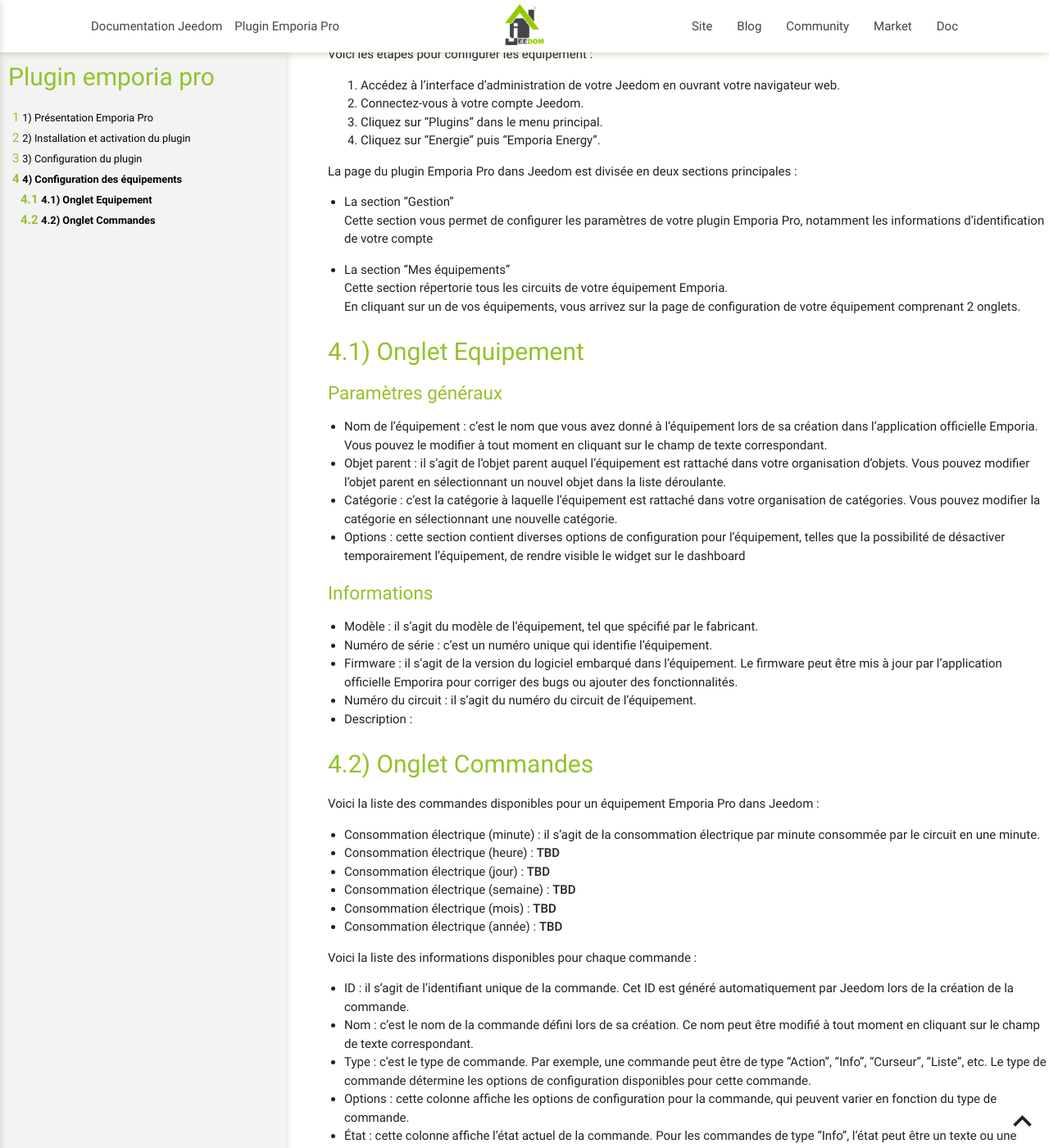
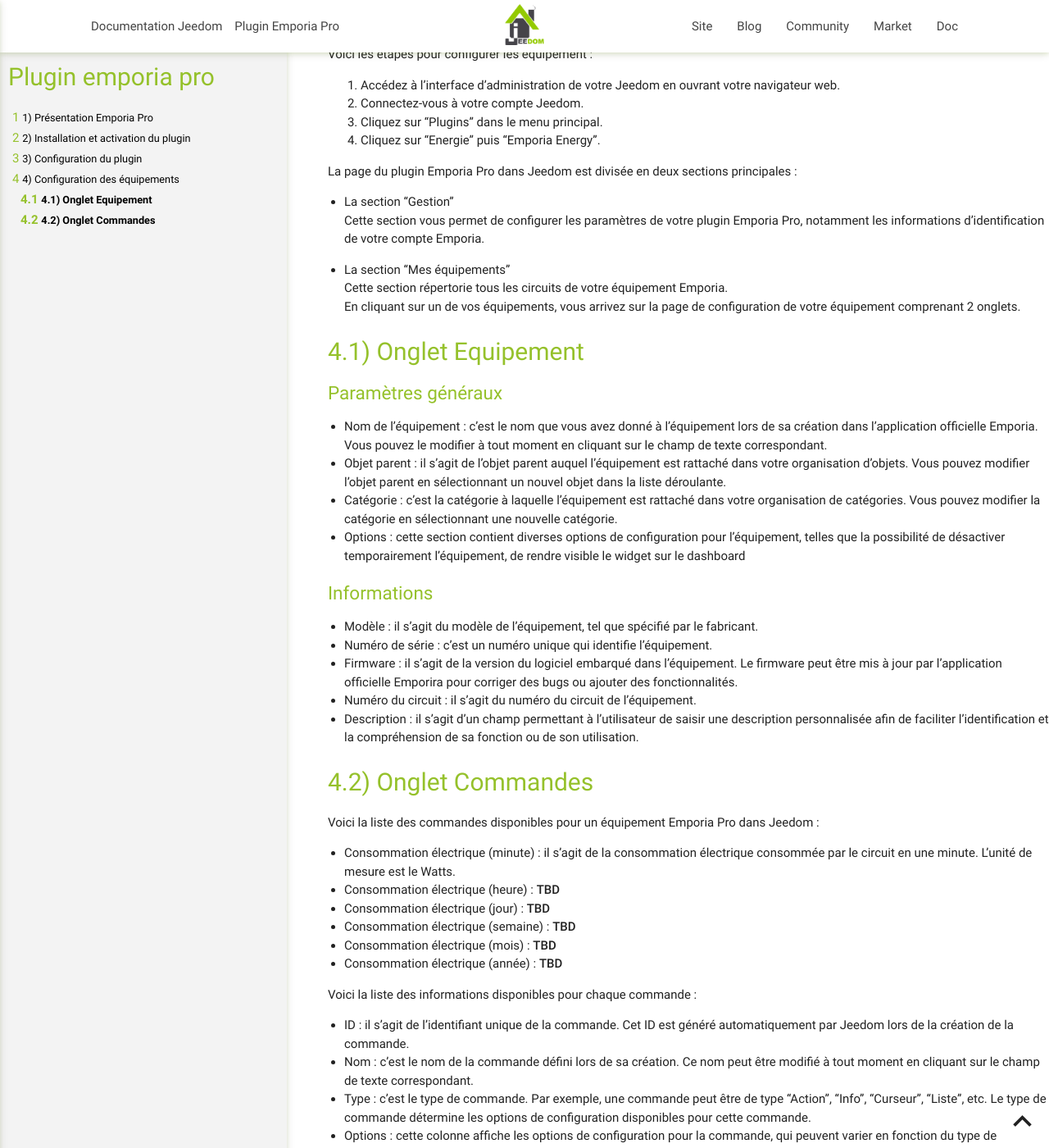
Before and after one commit to thanaus/jeedom_docs, a Jekyll site: the page built from plugins/emporiapro/fr_FR/index.md, in a window 1280 px wide and 1400 px high, scrolled down 1188 px. Shown: the whole window at 82% size. Built offline with Jekyll 4.4.1, drawn with Linux system fonts in a browser that asks for light colours.

Commit message:
Update index.md

```diff
--- a/plugins/emporiapro/fr_FR/index.md
+++ b/plugins/emporiapro/fr_FR/index.md
@@ -58,7 +58,7 @@ Voici les étapes pour configurer les équipement :
 La page du plugin Emporia Pro dans Jeedom est divisée en deux sections principales :
 
 - La section "Gestion"
-Cette section vous permet de configurer les paramètres de votre plugin Emporia Pro, notamment les informations d'identification de votre compte
+Cette section vous permet de configurer les paramètres de votre plugin Emporia Pro, notamment les informations d'identification de votre compte Emporia.
 
 - La section "Mes équipements"
 Cette section répertorie tous les circuits de votre équipement Emporia.
@@ -79,13 +79,13 @@ En cliquant sur un de vos équipements, vous arrivez sur la page de configuratio
 - Numéro de série : c'est un numéro unique qui identifie l'équipement.
 - Firmware : il s'agit de la version du logiciel embarqué dans l'équipement. Le firmware peut être mis à jour par l'application officielle Emporira pour corriger des bugs ou ajouter des fonctionnalités.
 - Numéro du circuit : il s'agit du numéro du circuit de l'équipement.
-- Description :
+- Description : il s'agit d'un champ permettant à l'utilisateur de saisir une description personnalisée afin de faciliter l'identification et la compréhension de sa fonction ou de son utilisation.
 
 ## Onglet Commandes
 
 Voici la liste des commandes disponibles pour un équipement Emporia Pro dans Jeedom :
 
-- Consommation électrique (minute) : il s'agit de la consommation électrique par minute consommée par le circuit en une minute.
+- Consommation électrique (minute) : il s'agit de la consommation électrique consommée par le circuit en une minute. L'unité de mesure est le Watts.
 - Consommation électrique (heure) : **TBD**
 - Consommation électrique (jour) : **TBD**
 - Consommation électrique (semaine) : **TBD**
```
